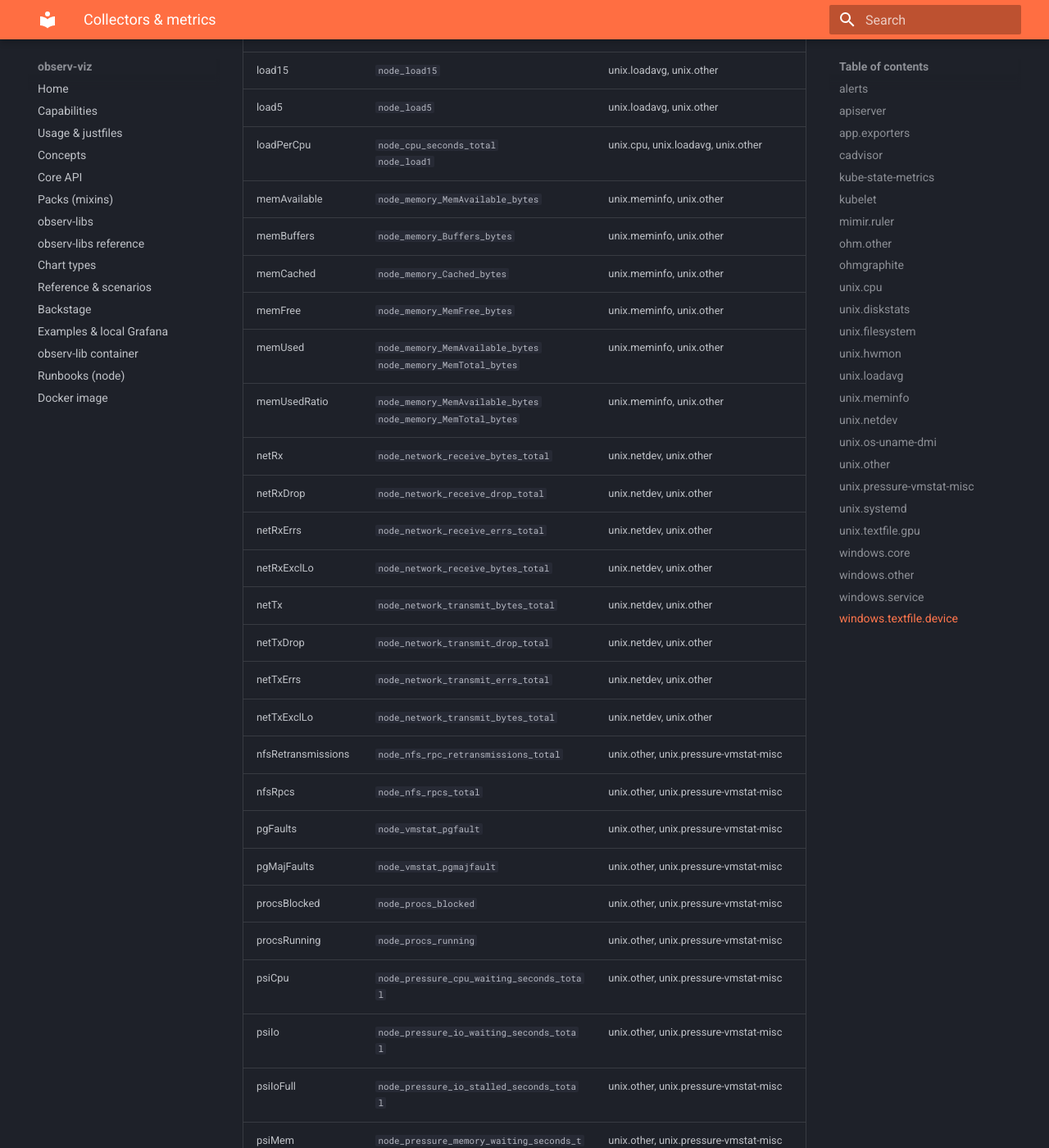
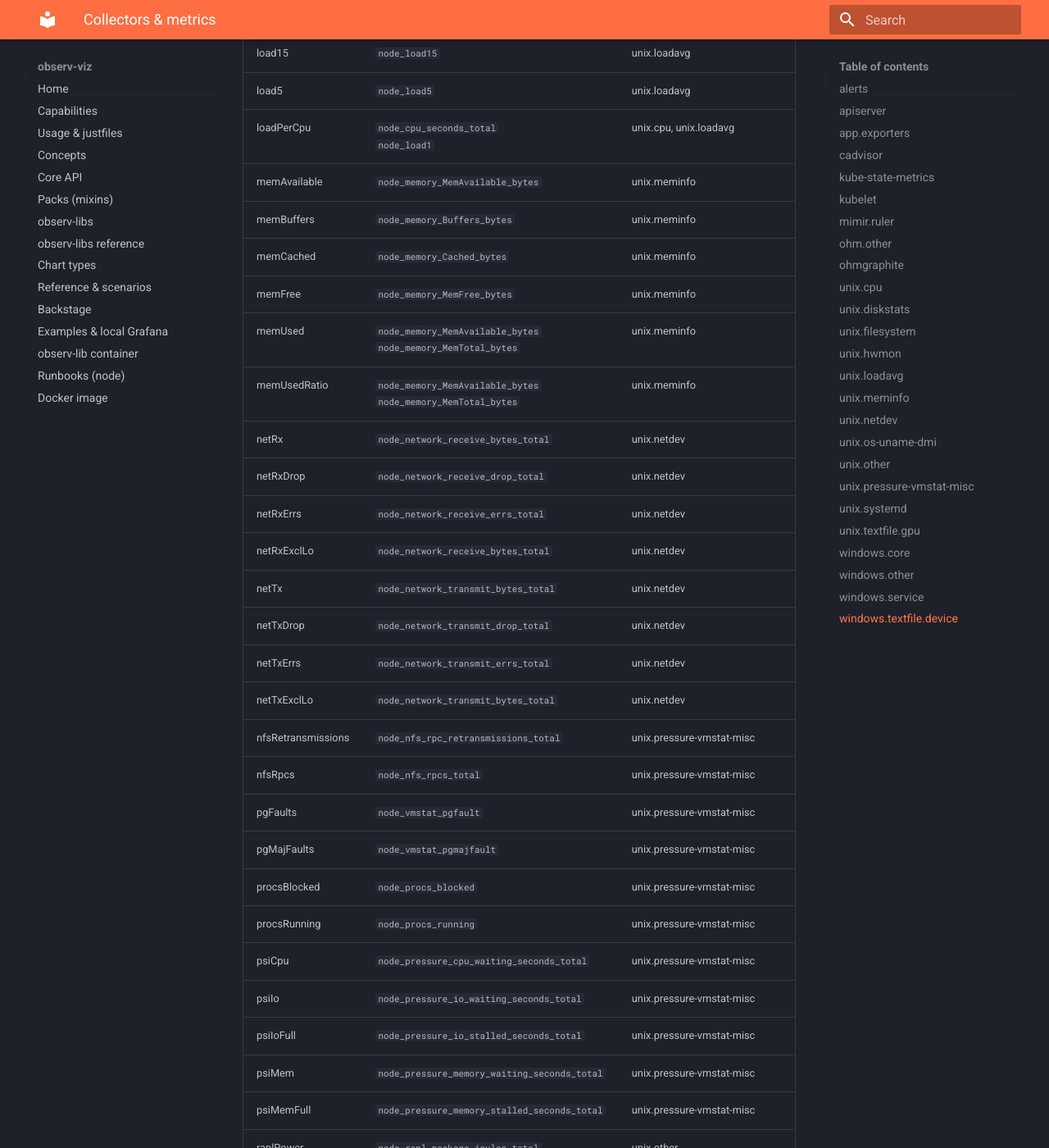
Before and after one commit to cznewt/observ-viz, an MkDocs documentation site: the page built from docs/collectors.md, in a window 1280 px wide and 1400 px high, scrolled down 11752 px. Shown: the whole window at 82% size. Built offline with MkDocs 1.6.1 and Material for MkDocs 9.7.7, drawn with Linux system fonts in a browser that asks for light colours; some of the changed text lies outside the part shown.

Commit message:
fix(docs): longest-pattern collector match in the signal map too
Co-Authored-By: Claude Fable 5 <noreply@anthropic.com>

```diff
--- a/docs/collectors.md
+++ b/docs/collectors.md
@@ -4228,88 +4228,88 @@ Which collector(s) can supply each observ-lib signal (multiple collectors = cros
 
 | Signal | Metrics | Collectors |
 | --- | --- | --- |
-| batoceraOs | `node_os_info` | unix.os-uname-dmi, unix.other |
-| batoceraTemp | `node_hwmon_temp_celsius`<br>`node_os_info` | unix.hwmon, unix.os-uname-dmi, unix.other |
-| batteryCapacity | `node_power_supply_capacity` | unix.other, unix.pressure-vmstat-misc |
-| batteryOnline | `node_power_supply_online` | unix.other, unix.pressure-vmstat-misc |
-| batteryPower | `node_power_supply_power_watt` | unix.other, unix.pressure-vmstat-misc |
-| batteryVoltage | `node_power_supply_voltage_volt` | unix.other, unix.pressure-vmstat-misc |
-| conntrackMax | `node_nf_conntrack_entries_limit` | unix.other, unix.pressure-vmstat-misc |
-| conntrackUsed | `node_nf_conntrack_entries` | unix.other, unix.pressure-vmstat-misc |
-| contextSwitches | `node_context_switches_total` | unix.other, unix.pressure-vmstat-misc |
-| cpuBusy | `node_cpu_seconds_total` | unix.cpu, unix.other |
-| cpuFreq | `node_cpu_scaling_frequency_hertz` | unix.cpu, unix.other |
-| cpuMode | `node_cpu_seconds_total` | unix.cpu, unix.other |
-| diskIo | `node_disk_io_time_seconds_total` | unix.diskstats, unix.other |
-| diskIoLatency | `node_disk_io_time_weighted_seconds_total` | unix.diskstats, unix.other |
-| diskReadBps | `node_disk_read_bytes_total` | unix.diskstats, unix.other |
-| diskReadIops | `node_disk_reads_completed_total` | unix.diskstats, unix.other |
-| diskWriteBps | `node_disk_written_bytes_total` | unix.diskstats, unix.other |
-| diskWriteIops | `node_disk_writes_completed_total` | unix.diskstats, unix.other |
+| batoceraOs | `node_os_info` | unix.os-uname-dmi |
+| batoceraTemp | `node_hwmon_temp_celsius`<br>`node_os_info` | unix.hwmon, unix.os-uname-dmi |
+| batteryCapacity | `node_power_supply_capacity` | unix.pressure-vmstat-misc |
+| batteryOnline | `node_power_supply_online` | unix.pressure-vmstat-misc |
+| batteryPower | `node_power_supply_power_watt` | unix.pressure-vmstat-misc |
+| batteryVoltage | `node_power_supply_voltage_volt` | unix.pressure-vmstat-misc |
+| conntrackMax | `node_nf_conntrack_entries_limit` | unix.pressure-vmstat-misc |
+| conntrackUsed | `node_nf_conntrack_entries` | unix.pressure-vmstat-misc |
+| contextSwitches | `node_context_switches_total` | unix.pressure-vmstat-misc |
+| cpuBusy | `node_cpu_seconds_total` | unix.cpu |
+| cpuFreq | `node_cpu_scaling_frequency_hertz` | unix.cpu |
+| cpuMode | `node_cpu_seconds_total` | unix.cpu |
+| diskIo | `node_disk_io_time_seconds_total` | unix.diskstats |
+| diskIoLatency | `node_disk_io_time_weighted_seconds_total` | unix.diskstats |
+| diskReadBps | `node_disk_read_bytes_total` | unix.diskstats |
+| diskReadIops | `node_disk_reads_completed_total` | unix.diskstats |
+| diskWriteBps | `node_disk_written_bytes_total` | unix.diskstats |
+| diskWriteIops | `node_disk_writes_completed_total` | unix.diskstats |
 | dockerContainers | `container_last_seen` | cadvisor |
 | dockerCpu | `container_cpu_usage_seconds_total` | cadvisor |
 | dockerMem | `container_memory_usage_bytes` | cadvisor |
-| entropy | `node_entropy_available_bits` | unix.other, unix.pressure-vmstat-misc |
-| fdMax | `node_filefd_maximum` | unix.other, unix.pressure-vmstat-misc |
-| fdUsed | `node_filefd_allocated` | unix.other, unix.pressure-vmstat-misc |
-| fsAvail | `node_filesystem_avail_bytes` | unix.filesystem, unix.other |
-| fsSize | `node_filesystem_size_bytes` | unix.filesystem, unix.other |
-| fsUsed | `node_filesystem_avail_bytes`<br>`node_filesystem_size_bytes` | unix.filesystem, unix.other |
-| inodesUsed | `node_filesystem_files`<br>`node_filesystem_files_free` | unix.filesystem, unix.other |
-| load1 | `node_load1` | unix.loadavg, unix.other |
-| load15 | `node_load15` | unix.loadavg, unix.other |
-| load5 | `node_load5` | unix.loadavg, unix.other |
-| loadPerCpu | `node_cpu_seconds_total`<br>`node_load1` | unix.cpu, unix.loadavg, unix.other |
-| memAvailable | `node_memory_MemAvailable_bytes` | unix.meminfo, unix.other |
-| memBuffers | `node_memory_Buffers_bytes` | unix.meminfo, unix.other |
-| memCached | `node_memory_Cached_bytes` | unix.meminfo, unix.other |
-| memFree | `node_memory_MemFree_bytes` | unix.meminfo, unix.other |
-| memUsed | `node_memory_MemAvailable_bytes`<br>`node_memory_MemTotal_bytes` | unix.meminfo, unix.other |
-| memUsedRatio | `node_memory_MemAvailable_bytes`<br>`node_memory_MemTotal_bytes` | unix.meminfo, unix.other |
-| netRx | `node_network_receive_bytes_total` | unix.netdev, unix.other |
-| netRxDrop | `node_network_receive_drop_total` | unix.netdev, unix.other |
-| netRxErrs | `node_network_receive_errs_total` | unix.netdev, unix.other |
-| netRxExclLo | `node_network_receive_bytes_total` | unix.netdev, unix.other |
-| netTx | `node_network_transmit_bytes_total` | unix.netdev, unix.other |
-| netTxDrop | `node_network_transmit_drop_total` | unix.netdev, unix.other |
-| netTxErrs | `node_network_transmit_errs_total` | unix.netdev, unix.other |
-| netTxExclLo | `node_network_transmit_bytes_total` | unix.netdev, unix.other |
-| nfsRetransmissions | `node_nfs_rpc_retransmissions_total` | unix.other, unix.pressure-vmstat-misc |
-| nfsRpcs | `node_nfs_rpcs_total` | unix.other, unix.pressure-vmstat-misc |
-| pgFaults | `node_vmstat_pgfault` | unix.other, unix.pressure-vmstat-misc |
-| pgMajFaults | `node_vmstat_pgmajfault` | unix.other, unix.pressure-vmstat-misc |
-| procsBlocked | `node_procs_blocked` | unix.other, unix.pressure-vmstat-misc |
-| procsRunning | `node_procs_running` | unix.other, unix.pressure-vmstat-misc |
-| psiCpu | `node_pressure_cpu_waiting_seconds_total` | unix.other, unix.pressure-vmstat-misc |
-| psiIo | `node_pressure_io_waiting_seconds_total` | unix.other, unix.pressure-vmstat-misc |
-| psiIoFull | `node_pressure_io_stalled_seconds_total` | unix.other, unix.pressure-vmstat-misc |
-| psiMem | `node_pressure_memory_waiting_seconds_total` | unix.other, unix.pressure-vmstat-misc |
-| psiMemFull | `node_pressure_memory_stalled_seconds_total` | unix.other, unix.pressure-vmstat-misc |
+| entropy | `node_entropy_available_bits` | unix.pressure-vmstat-misc |
+| fdMax | `node_filefd_maximum` | unix.pressure-vmstat-misc |
+| fdUsed | `node_filefd_allocated` | unix.pressure-vmstat-misc |
+| fsAvail | `node_filesystem_avail_bytes` | unix.filesystem |
+| fsSize | `node_filesystem_size_bytes` | unix.filesystem |
+| fsUsed | `node_filesystem_avail_bytes`<br>`node_filesystem_size_bytes` | unix.filesystem |
+| inodesUsed | `node_filesystem_files`<br>`node_filesystem_files_free` | unix.filesystem |
+| load1 | `node_load1` | unix.loadavg |
+| load15 | `node_load15` | unix.loadavg |
+| load5 | `node_load5` | unix.loadavg |
+| loadPerCpu | `node_cpu_seconds_total`<br>`node_load1` | unix.cpu, unix.loadavg |
+| memAvailable | `node_memory_MemAvailable_bytes` | unix.meminfo |
+| memBuffers | `node_memory_Buffers_bytes` | unix.meminfo |
+| memCached | `node_memory_Cached_bytes` | unix.meminfo |
+| memFree | `node_memory_MemFree_bytes` | unix.meminfo |
+| memUsed | `node_memory_MemAvailable_bytes`<br>`node_memory_MemTotal_bytes` | unix.meminfo |
+| memUsedRatio | `node_memory_MemAvailable_bytes`<br>`node_memory_MemTotal_bytes` | unix.meminfo |
+| netRx | `node_network_receive_bytes_total` | unix.netdev |
+| netRxDrop | `node_network_receive_drop_total` | unix.netdev |
+| netRxErrs | `node_network_receive_errs_total` | unix.netdev |
+| netRxExclLo | `node_network_receive_bytes_total` | unix.netdev |
+| netTx | `node_network_transmit_bytes_total` | unix.netdev |
+| netTxDrop | `node_network_transmit_drop_total` | unix.netdev |
+| netTxErrs | `node_network_transmit_errs_total` | unix.netdev |
+| netTxExclLo | `node_network_transmit_bytes_total` | unix.netdev |
+| nfsRetransmissions | `node_nfs_rpc_retransmissions_total` | unix.pressure-vmstat-misc |
+| nfsRpcs | `node_nfs_rpcs_total` | unix.pressure-vmstat-misc |
+| pgFaults | `node_vmstat_pgfault` | unix.pressure-vmstat-misc |
+| pgMajFaults | `node_vmstat_pgmajfault` | unix.pressure-vmstat-misc |
+| procsBlocked | `node_procs_blocked` | unix.pressure-vmstat-misc |
+| procsRunning | `node_procs_running` | unix.pressure-vmstat-misc |
+| psiCpu | `node_pressure_cpu_waiting_seconds_total` | unix.pressure-vmstat-misc |
+| psiIo | `node_pressure_io_waiting_seconds_total` | unix.pressure-vmstat-misc |
+| psiIoFull | `node_pressure_io_stalled_seconds_total` | unix.pressure-vmstat-misc |
+| psiMem | `node_pressure_memory_waiting_seconds_total` | unix.pressure-vmstat-misc |
+| psiMemFull | `node_pressure_memory_stalled_seconds_total` | unix.pressure-vmstat-misc |
 | raplPower | `node_rapl_package_joules_total` | unix.other |
-| schedWait | `node_schedstat_waiting_seconds_total` | unix.cpu, unix.other |
-| servicesActive | `node_systemd_unit_state` | unix.other, unix.systemd |
-| servicesFailed | `node_systemd_unit_state` | unix.other, unix.systemd |
+| schedWait | `node_schedstat_waiting_seconds_total` | unix.cpu |
+| servicesActive | `node_systemd_unit_state` | unix.systemd |
+| servicesFailed | `node_systemd_unit_state` | unix.systemd |
 | socketsMem | `node_sockstat_TCP_mem_bytes` | unix.other |
 | socketsTcp | `node_sockstat_TCP_inuse` | unix.other |
 | softnetDropped | `node_softnet_dropped_total` | unix.other |
 | softnetSqueezed | `node_softnet_times_squeezed_total` | unix.other |
-| swapIn | `node_vmstat_pswpin` | unix.other, unix.pressure-vmstat-misc |
-| swapIoPages | `node_vmstat_pgpgin`<br>`node_vmstat_pgpgout` | unix.other, unix.pressure-vmstat-misc |
-| swapOut | `node_vmstat_pswpout` | unix.other, unix.pressure-vmstat-misc |
-| swapUsed | `node_memory_SwapFree_bytes`<br>`node_memory_SwapTotal_bytes` | unix.meminfo, unix.other |
+| swapIn | `node_vmstat_pswpin` | unix.pressure-vmstat-misc |
+| swapIoPages | `node_vmstat_pgpgin`<br>`node_vmstat_pgpgout` | unix.pressure-vmstat-misc |
+| swapOut | `node_vmstat_pswpout` | unix.pressure-vmstat-misc |
+| swapUsed | `node_memory_SwapFree_bytes`<br>`node_memory_SwapTotal_bytes` | unix.meminfo |
 | tcpActiveOpens | `node_netstat_Tcp_ActiveOpens` | unix.other |
 | tcpEstablished | `node_netstat_Tcp_CurrEstab` | unix.other |
 | tcpInErrs | `node_netstat_Tcp_InErrs` | unix.other |
 | tcpRetrans | `node_netstat_TcpExt_TCPSynRetrans` | unix.other |
-| tempCelsius | `node_hwmon_temp_celsius` | unix.hwmon, unix.other |
+| tempCelsius | `node_hwmon_temp_celsius` | unix.hwmon |
 | thermalZone | `node_thermal_zone_temp` | unix.other |
 | udpQueues | `node_udp_queues` | unix.other |
-| uptime | `node_boot_time_seconds` | unix.os-uname-dmi, unix.other |
-| zfsArcCMax | `node_zfs_arc_c_max` | unix.other, unix.pressure-vmstat-misc |
-| zfsArcHitRatio | `node_zfs_arc_hits`<br>`node_zfs_arc_misses` | unix.other, unix.pressure-vmstat-misc |
-| zfsArcHits | `node_zfs_arc_hits` | unix.other, unix.pressure-vmstat-misc |
-| zfsArcMisses | `node_zfs_arc_misses` | unix.other, unix.pressure-vmstat-misc |
-| zfsArcSize | `node_zfs_arc_size` | unix.other, unix.pressure-vmstat-misc |
+| uptime | `node_boot_time_seconds` | unix.os-uname-dmi |
+| zfsArcCMax | `node_zfs_arc_c_max` | unix.pressure-vmstat-misc |
+| zfsArcHitRatio | `node_zfs_arc_hits`<br>`node_zfs_arc_misses` | unix.pressure-vmstat-misc |
+| zfsArcHits | `node_zfs_arc_hits` | unix.pressure-vmstat-misc |
+| zfsArcMisses | `node_zfs_arc_misses` | unix.pressure-vmstat-misc |
+| zfsArcSize | `node_zfs_arc_size` | unix.pressure-vmstat-misc |
 
 ## system.windows
 
@@ -4317,58 +4317,58 @@ Which collector(s) can supply each observ-lib signal (multiple collectors = cros
 | --- | --- | --- |
 | collectorDuration | `windows_exporter_collector_duration_seconds` | windows.other |
 | collectorSuccess | `windows_exporter_collector_success` | windows.other |
-| contextSwitches | `windows_system_context_switches_total` | windows.core, windows.other |
-| cpuBusy | `windows_cpu_time_total` | windows.core, windows.other |
-| cpuByMode | `windows_cpu_time_total` | windows.core, windows.other |
-| cpuCState | `windows_cpu_cstate_seconds_total` | windows.core, windows.other |
-| cpuCores | `windows_cpu_time_total` | windows.core, windows.other |
-| cpuDpcs | `windows_cpu_dpcs_total` | windows.core, windows.other |
-| cpuFreq | `windows_cpu_core_frequency_mhz` | windows.core, windows.other |
-| cpuInterrupts | `windows_cpu_interrupts_total` | windows.core, windows.other |
-| diskActive | `windows_logical_disk_idle_seconds_total` | windows.core, windows.other |
-| diskFree | `windows_logical_disk_free_bytes` | windows.core, windows.other |
-| diskQueue | `windows_logical_disk_requests_queued` | windows.core, windows.other |
-| diskReadBytes | `windows_logical_disk_read_bytes_total` | windows.core, windows.other |
-| diskReadIops | `windows_logical_disk_reads_total` | windows.core, windows.other |
-| diskReadLatency | `windows_logical_disk_read_latency_seconds_total`<br>`windows_logical_disk_reads_total` | windows.core, windows.other |
-| diskSize | `windows_logical_disk_size_bytes` | windows.core, windows.other |
-| diskUsedRatio | `windows_logical_disk_free_bytes`<br>`windows_logical_disk_size_bytes` | windows.core, windows.other |
-| diskWriteBytes | `windows_logical_disk_write_bytes_total` | windows.core, windows.other |
-| diskWriteIops | `windows_logical_disk_writes_total` | windows.core, windows.other |
-| diskWriteLatency | `windows_logical_disk_write_latency_seconds_total`<br>`windows_logical_disk_writes_total` | windows.core, windows.other |
-| exceptions | `windows_system_exception_dispatches_total` | windows.core, windows.other |
-| memAvailable | `windows_memory_available_bytes` | windows.core, windows.other |
-| memCache | `windows_memory_cache_bytes` | windows.core, windows.other |
-| memCommitLimit | `windows_memory_commit_limit` | windows.core, windows.other |
-| memCommitted | `windows_memory_committed_bytes` | windows.core, windows.other |
-| memFree | `windows_memory_physical_free_bytes` | windows.core, windows.other |
-| memPageFaults | `windows_memory_page_faults_total` | windows.core, windows.other |
-| memPoolNonpaged | `windows_memory_pool_nonpaged_bytes` | windows.core, windows.other |
-| memPoolPaged | `windows_memory_pool_paged_bytes` | windows.core, windows.other |
-| memSwapOps | `windows_memory_swap_page_operations_total` | windows.core, windows.other |
-| memTotal | `windows_memory_physical_total_bytes` | windows.core, windows.other |
-| memUsed | `windows_memory_available_bytes`<br>`windows_memory_physical_total_bytes` | windows.core, windows.other |
-| memUsedRatio | `windows_memory_available_bytes`<br>`windows_memory_physical_total_bytes` | windows.core, windows.other |
-| netBandwidth | `windows_net_current_bandwidth_bytes` | windows.core, windows.other |
-| netDiscards | `windows_net_packets_outbound_discarded_total`<br>`windows_net_packets_received_discarded_total` | windows.core, windows.other |
-| netErrors | `windows_net_packets_outbound_errors_total`<br>`windows_net_packets_received_errors_total` | windows.core, windows.other |
-| netPacketsRecv | `windows_net_packets_received_total` | windows.core, windows.other |
-| netPacketsSent | `windows_net_packets_sent_total` | windows.core, windows.other |
-| netQueue | `windows_net_output_queue_length_packets` | windows.core, windows.other |
-| netRecv | `windows_net_bytes_received_total` | windows.core, windows.other |
-| netSent | `windows_net_bytes_sent_total` | windows.core, windows.other |
-| netUtil | `windows_net_bytes_total`<br>`windows_net_current_bandwidth_bytes` | windows.core, windows.other |
-| ntpRoundTrip | `windows_time_ntp_round_trip_delay_seconds` | windows.core, windows.other |
-| osInfo | `windows_os_info` | windows.core, windows.other |
-| procQueue | `windows_system_processor_queue_length` | windows.core, windows.other |
-| processes | `windows_system_processes` | windows.core, windows.other |
+| contextSwitches | `windows_system_context_switches_total` | windows.core |
+| cpuBusy | `windows_cpu_time_total` | windows.core |
+| cpuByMode | `windows_cpu_time_total` | windows.core |
+| cpuCState | `windows_cpu_cstate_seconds_total` | windows.core |
+| cpuCores | `windows_cpu_time_total` | windows.core |
+| cpuDpcs | `windows_cpu_dpcs_total` | windows.core |
+| cpuFreq | `windows_cpu_core_frequency_mhz` | windows.core |
+| cpuInterrupts | `windows_cpu_interrupts_total` | windows.core |
+| diskActive | `windows_logical_disk_idle_seconds_total` | windows.core |
+| diskFree | `windows_logical_disk_free_bytes` | windows.core |
+| diskQueue | `windows_logical_disk_requests_queued` | windows.core |
+| diskReadBytes | `windows_logical_disk_read_bytes_total` | windows.core |
+| diskReadIops | `windows_logical_disk_reads_total` | windows.core |
+| diskReadLatency | `windows_logical_disk_read_latency_seconds_total`<br>`windows_logical_disk_reads_total` | windows.core |
+| diskSize | `windows_logical_disk_size_bytes` | windows.core |
+| diskUsedRatio | `windows_logical_disk_free_bytes`<br>`windows_logical_disk_size_bytes` | windows.core |
+| diskWriteBytes | `windows_logical_disk_write_bytes_total` | windows.core |
+| diskWriteIops | `windows_logical_disk_writes_total` | windows.core |
+| diskWriteLatency | `windows_logical_disk_write_latency_seconds_total`<br>`windows_logical_disk_writes_total` | windows.core |
+| exceptions | `windows_system_exception_dispatches_total` | windows.core |
+| memAvailable | `windows_memory_available_bytes` | windows.core |
+| memCache | `windows_memory_cache_bytes` | windows.core |
+| memCommitLimit | `windows_memory_commit_limit` | windows.core |
+| memCommitted | `windows_memory_committed_bytes` | windows.core |
+| memFree | `windows_memory_physical_free_bytes` | windows.core |
+| memPageFaults | `windows_memory_page_faults_total` | windows.core |
+| memPoolNonpaged | `windows_memory_pool_nonpaged_bytes` | windows.core |
+| memPoolPaged | `windows_memory_pool_paged_bytes` | windows.core |
+| memSwapOps | `windows_memory_swap_page_operations_total` | windows.core |
+| memTotal | `windows_memory_physical_total_bytes` | windows.core |
+| memUsed | `windows_memory_available_bytes`<br>`windows_memory_physical_total_bytes` | windows.core |
+| memUsedRatio | `windows_memory_available_bytes`<br>`windows_memory_physical_total_bytes` | windows.core |
+| netBandwidth | `windows_net_current_bandwidth_bytes` | windows.core |
+| netDiscards | `windows_net_packets_outbound_discarded_total`<br>`windows_net_packets_received_discarded_total` | windows.core |
+| netErrors | `windows_net_packets_outbound_errors_total`<br>`windows_net_packets_received_errors_total` | windows.core |
+| netPacketsRecv | `windows_net_packets_received_total` | windows.core |
+| netPacketsSent | `windows_net_packets_sent_total` | windows.core |
+| netQueue | `windows_net_output_queue_length_packets` | windows.core |
+| netRecv | `windows_net_bytes_received_total` | windows.core |
+| netSent | `windows_net_bytes_sent_total` | windows.core |
+| netUtil | `windows_net_bytes_total`<br>`windows_net_current_bandwidth_bytes` | windows.core |
+| ntpRoundTrip | `windows_time_ntp_round_trip_delay_seconds` | windows.core |
+| osInfo | `windows_os_info` | windows.core |
+| procQueue | `windows_system_processor_queue_length` | windows.core |
+| processes | `windows_system_processes` | windows.core |
 | scrapeDuration | `windows_exporter_scrape_duration_seconds` | windows.other |
-| serviceState | `windows_service_state` | windows.other, windows.service |
-| servicesRunning | `windows_service_state` | windows.other, windows.service |
-| servicesStopped | `windows_service_state` | windows.other, windows.service |
-| systemCalls | `windows_system_system_calls_total` | windows.core, windows.other |
+| serviceState | `windows_service_state` | windows.service |
+| servicesRunning | `windows_service_state` | windows.service |
+| servicesStopped | `windows_service_state` | windows.service |
+| systemCalls | `windows_system_system_calls_total` | windows.core |
 | tempBySensor | `ohm_`<br>`windows_thermalzone_temperature_celsius` | ohm.other, windows.other |
 | tempMax | `ohm_`<br>`windows_thermalzone_temperature_celsius` | ohm.other, windows.other |
-| threads | `windows_system_threads` | windows.core, windows.other |
-| timeOffset | `windows_time_computed_time_offset_seconds` | windows.core, windows.other |
-| uptime | `windows_system_boot_time_timestamp` | windows.core, windows.other |
+| threads | `windows_system_threads` | windows.core |
+| timeOffset | `windows_time_computed_time_offset_seconds` | windows.core |
+| uptime | `windows_system_boot_time_timestamp` | windows.core |
```
Also changed, not shown: 1 other file.
